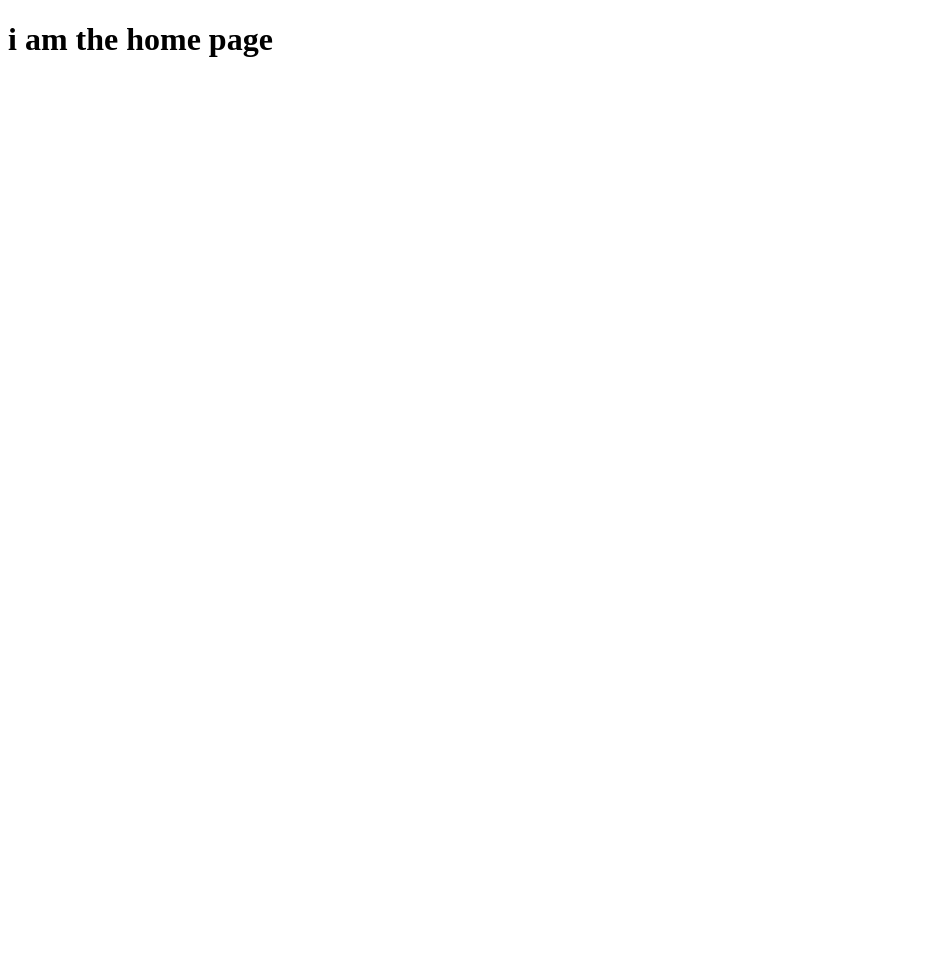
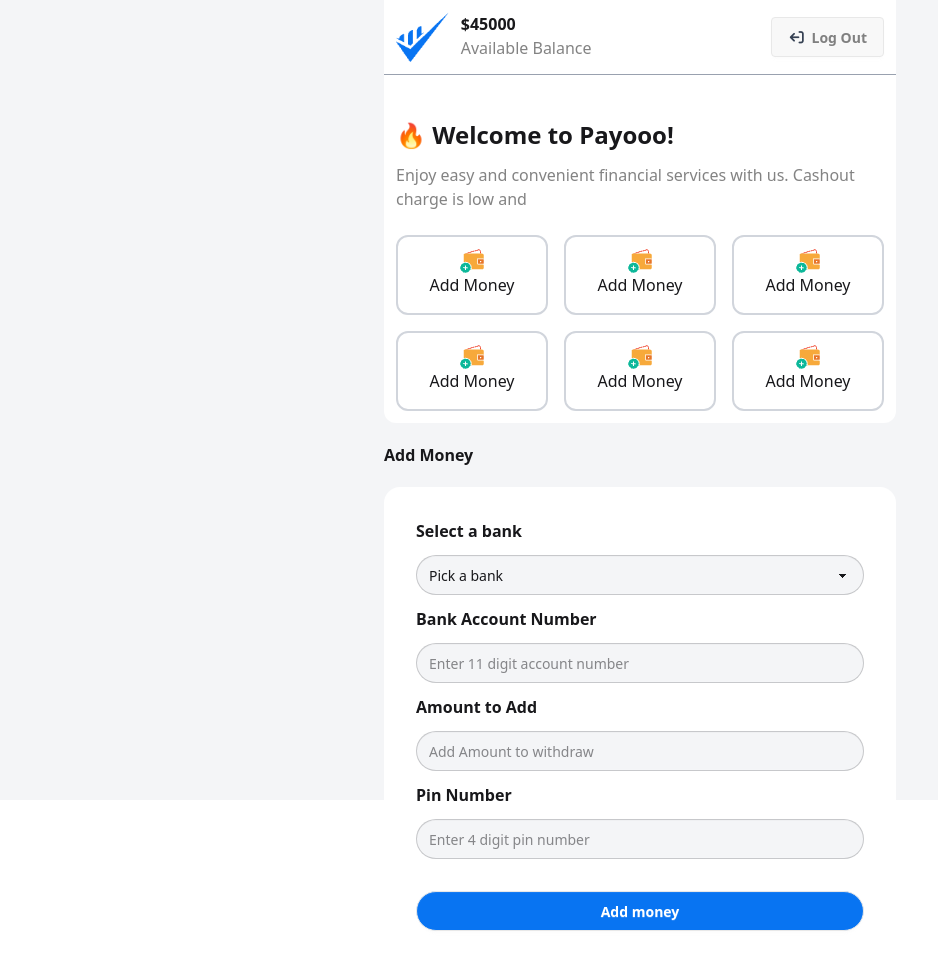
Before and after one commit to hasibulnilo/Payoo-mobile-app, a plain HTML site: page home.html in a window 1280 px wide. Shown: the whole page, without its empty margins (0-938 px from the left). Before the commit the page ends 800 px from the top, so only its background shows below. Drawn offline with nearby package versions, Linux system fonts and the light colour scheme.

Commit message:
add home page

```diff
--- a/home.html
+++ b/home.html
@@ -1,11 +1,130 @@
 <!DOCTYPE html>
 <html lang="en">
-<head>
-    <meta charset="UTF-8">
-    <meta name="viewport" content="width=device-width, initial-scale=1.0">
+  <head>
+    <meta charset="UTF-8" />
+    <meta name="viewport" content="width=device-width, initial-scale=1.0" />
     <title>Document</title>
-</head>
-<body>
-    <h1>i am the home page </h1>
-</body>
+    <!-- daisy ui -->
+    <link
+      href="https://cdn.jsdelivr.net/npm/daisyui@5"
+      rel="stylesheet"
+      type="text/css"
+    />
+    <!-- talwind cdn -->
+    <script src="https://cdn.jsdelivr.net/npm/@tailwindcss/browser@4"></script>
+
+    <!-- font awasome cdn -->
+
+    <link
+      rel="stylesheet"
+      href="https://cdnjs.cloudflare.com/ajax/libs/font-awesome/7.0.0/css/all.min.css"
+      integrity="sha512-DxV+EoADOkOygM4IR9yXP8Sb2qwgidEmeqAEmDKIOfPRQZOWbXCzLC6vjbZyy0vPisbH2SyW27+ddLVCN+OMzQ=="
+      crossorigin="anonymous"
+      referrerpolicy="no-referrer"
+    />
+  </head>
+  <body class="bg-[#f4f5f7] h-[100vh]">
+    <div class="max-w-lg mx-auto bg-white rounded-b-xl">
+      <div
+        class="min-h-[50px] flex justify-between items-center border-b-1 border-gray-400 p-3"
+      >
+        <div class="flex">
+          <img src="./assets/Group.png" alt="" class="h-[50px]" />
+          <div class="ml-3">
+            <h2 class="font-bold">$<span>45000</span></h2>
+            <p class="text-[#08080880]">Available Balance</p>
+          </div>
+        </div>
+
+        <button class="btn text-[#08080880]">
+          <i
+            class="fa-solid fa-arrow-right-from-bracket rotate-180 text-gray-700"
+          ></i
+          >Log Out
+        </button>
+      </div>
+      <div class="max-w-lg mx-auto mt-8 p-3">
+        <h1 class="text-2xl font-bold">🔥 Welcome to Payooo!</h1>
+        <p class="text-[#08080880] mt-3">
+          Enjoy easy and convenient financial services with us. Cashout charge
+          is low and
+        </p>
+      </div>
+
+      <div class="min-h-[200px] grid grid-cols-3 gap-4 p-3">
+        <div class="border-2 border-gray-300 text-center p-3 rounded-xl">
+          <img src="./assets/wallet1.png" alt="" class="mx-auto" />
+          <h2>Add Money</h2>
+        </div>
+        <div class="border-2 border-gray-300 text-center p-3 rounded-xl">
+          <img src="./assets/wallet1.png" alt="" class="mx-auto" />
+          <h2>Add Money</h2>
+        </div>
+        <div class="border-2 border-gray-300 text-center p-3 rounded-xl">
+          <img src="./assets/wallet1.png" alt="" class="mx-auto" />
+          <h2>Add Money</h2>
+        </div>
+        <div class="border-2 border-gray-300 text-center p-3 rounded-xl">
+          <img src="./assets/wallet1.png" alt="" class="mx-auto" />
+          <h2>Add Money</h2>
+        </div>
+        <div class="border-2 border-gray-300 text-center p-3 rounded-xl">
+          <img src="./assets/wallet1.png" alt="" class="mx-auto" />
+          <h2>Add Money</h2>
+        </div>
+        <div class="border-2 border-gray-300 text-center p-3 rounded-xl">
+          <img src="./assets/wallet1.png" alt="" class="mx-auto" />
+          <h2>Add Money</h2>
+        </div>
+      </div>
+    </div>
+
+    <div class="all-form-section">
+      <!-- add money -->
+      <div class="max-w-lg mx-auto">
+        <h1 class="my-5 font-bold">Add Money</h1>
+
+        <form class="bg-white rounded-2xl p-8">
+          <div class="mb-3">
+            <h1 class="font-semibold">Select a bank</h1>
+            <select class="select bg-[#f4f5f7] mt-3 rounded-3xl w-full">
+              <option>Pick a bank</option>
+              <option>AB bank</option>
+              <option>IFIC bank</option>
+              <option>Dutch bangla bank</option>
+            </select>
+          </div>
+          <div class="mb-3">
+            <label class="font-semibold" for="">Bank Account Number</label>
+            <br />
+            <input
+              type="text"
+              placeholder="Enter 11 digit account number"
+              class="input bg-[#f4f5f7] mt-3 rounded-3xl w-full"
+            />
+          </div>
+          <div class="mb-3">
+            <label class="font-semibold" for="">Amount to Add</label>
+            <br />
+            <input
+              type="text"
+              placeholder="Add Amount to withdraw"
+              class="input bg-[#f4f5f7] mt-3 rounded-3xl w-full"
+            />
+          </div>
+          <div class="mb-3">
+            <label class="font-semibold" for="">Pin Number</label>
+            <br />
+            <input
+              type="text"
+              placeholder="Enter 4 digit pin number"
+              class="input bg-[#f4f5f7] mt-3 rounded-3xl w-full"
+            />
+          </div>
+           <button  class="btn bg-[#0874f2] text-white mt-5 w-full rounded-3xl">Add money</button>
+    </form>
+        </form>
+      </div>
+    </div>
+  </body>
 </html>
```
Also changed, not shown: index.html (+1 -1 lines).
